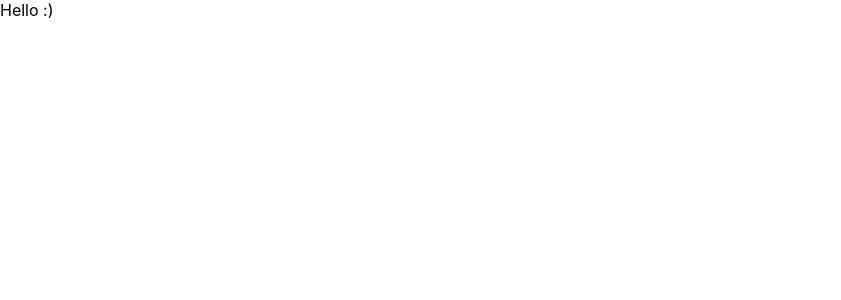
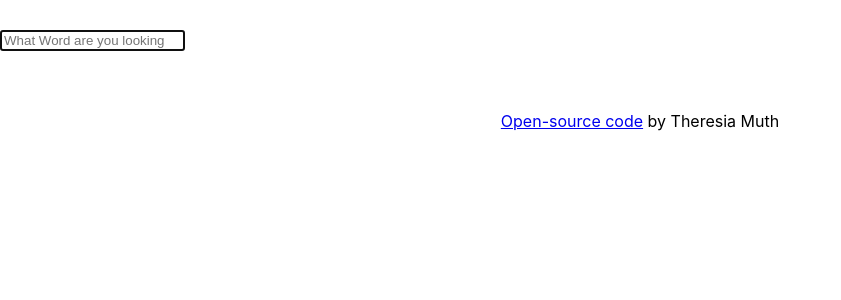
Before and after one commit to TheresiaMuth/dictionary-project, a React (Create React App) app: page / in a window 1280 px wide. Shown: the top 300 px of the page, without its empty margins (0-841 px from the left). Built offline with nearby package versions, Linux system fonts and the light colour scheme; the HTML template or start-up script is replaced by a standard one.

Commit message:
Include search engine

```diff
--- a/src/App.css
+++ b/src/App.css
@@ -0,0 +1,4 @@
+.App-footer {
+  text-align: center;
+  margin: 30px 0;
+}
--- a/src/App.js
+++ b/src/App.js
@@ -1,9 +1,25 @@
 import "./App.css";
+import Dictionary from "./Dictionary";
 
 export default function App() {
   return (
     <div className="App">
-      <header className="App-header">Hello :)</header>
+      <div className="container">
+        <header className="App-header"></header>
+        <main>
+          <Dictionary />
+        </main>
+        <footer className="App-footer">
+          <a
+            href="https://github.com/TheresiaMuth/dictionary-project"
+            target="_blank"
+            rel="noreferrer"
+          >
+            Open-source code
+          </a>
+          <span> by Theresia Muth</span>
+        </footer>
+      </div>
     </div>
   );
 }
--- /dev/null
+++ b/src/Dictionary.css
@@ -0,0 +1,3 @@
+.searchbar {
+  margin: 30px 0;
+}
--- /dev/null
+++ b/src/Dictionary.js
@@ -0,0 +1,31 @@
+import React, { useState } from "react";
+import "./Dictionary.css";
+
+export default function Dictionary() {
+  let [searchterm, setSearchterm] = useState("");
+
+  function search(event) {
+    event.preventDefault();
+    alert(`Searching for ${searchterm}...`);
+  }
+
+  function handleSearchtermChange(event) {
+    console.log(event.target.value);
+    setSearchterm(event.target.value);
+  }
+
+  return (
+    <div className="Dictionary">
+      <form onSubmit={search}>
+        <input
+          type="search"
+          className="form-control searchbar"
+          autoFocus={true}
+          autoComplete="off"
+          placeholder="What Word are you looking for?"
+          onChange={handleSearchtermChange}
+        />
+      </form>
+    </div>
+  );
+}
```
